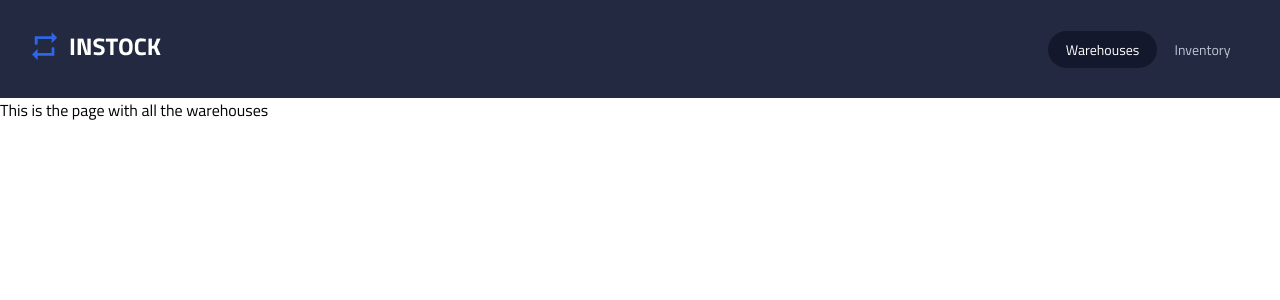
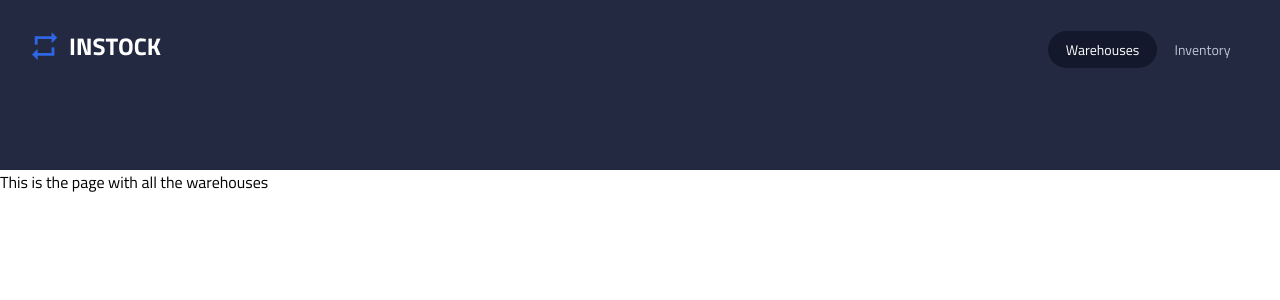
Before and after one commit to yigitocak/InStock, a React (Create React App) app in the folder client/: page / in a window 1280 px wide. Shown: the top 300 px of the page. Built offline with nearby package versions, Linux system fonts and the light colour scheme.

Commit message:
padding bug for header

```diff
--- a/client/src/components/Header/Header.scss
+++ b/client/src/components/Header/Header.scss
@@ -4,9 +4,9 @@
 .nav {
     display: flex;
     background-color: $graphite;
-    padding: 1rem 1rem 2rem 1rem;
+    padding: 1rem 1rem 6rem 1rem;
     @include tablet {
-        padding: 2rem 2rem;
+        padding: 2rem 2rem 6.5rem 2rem;
     }
 
     &__container {
```
